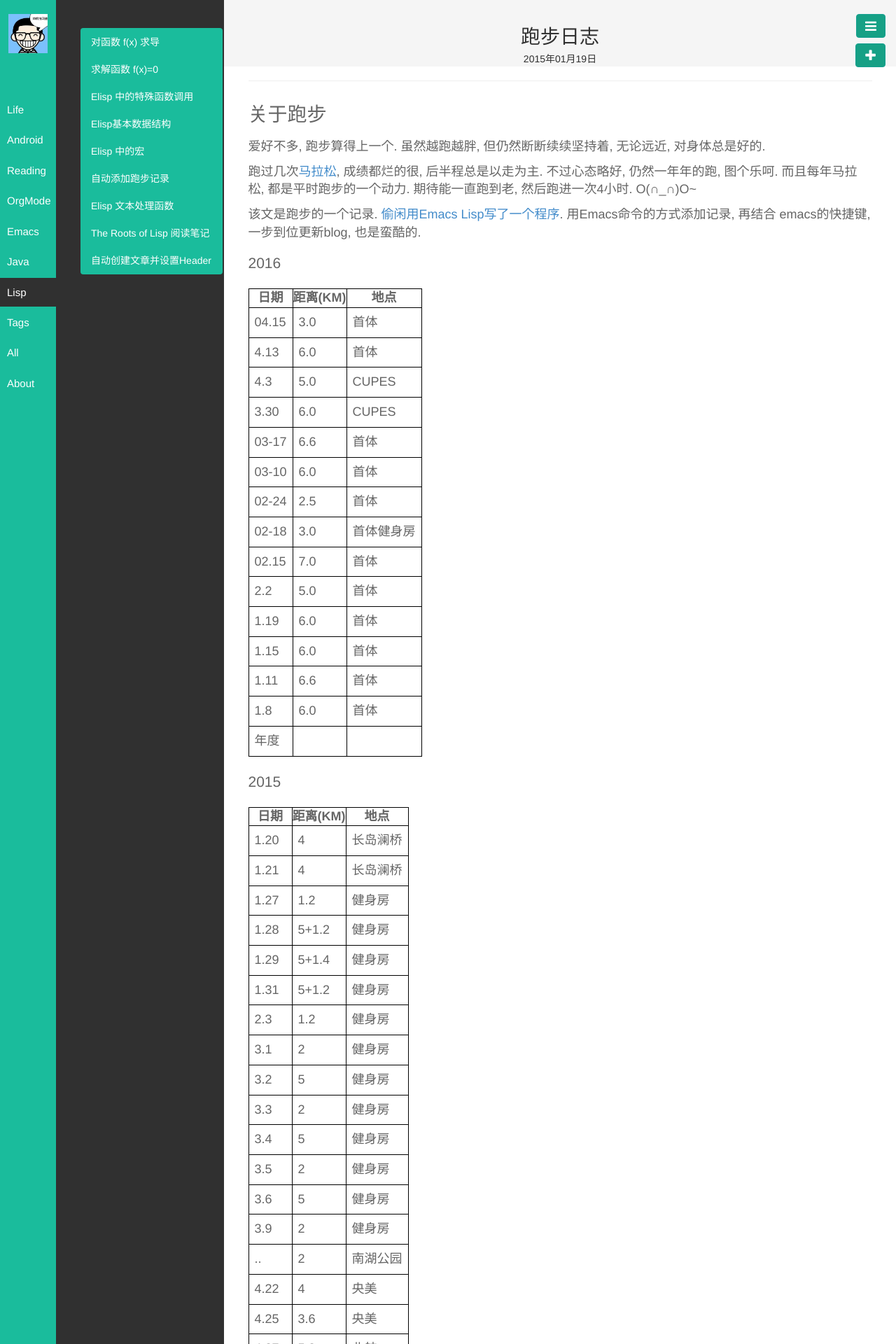
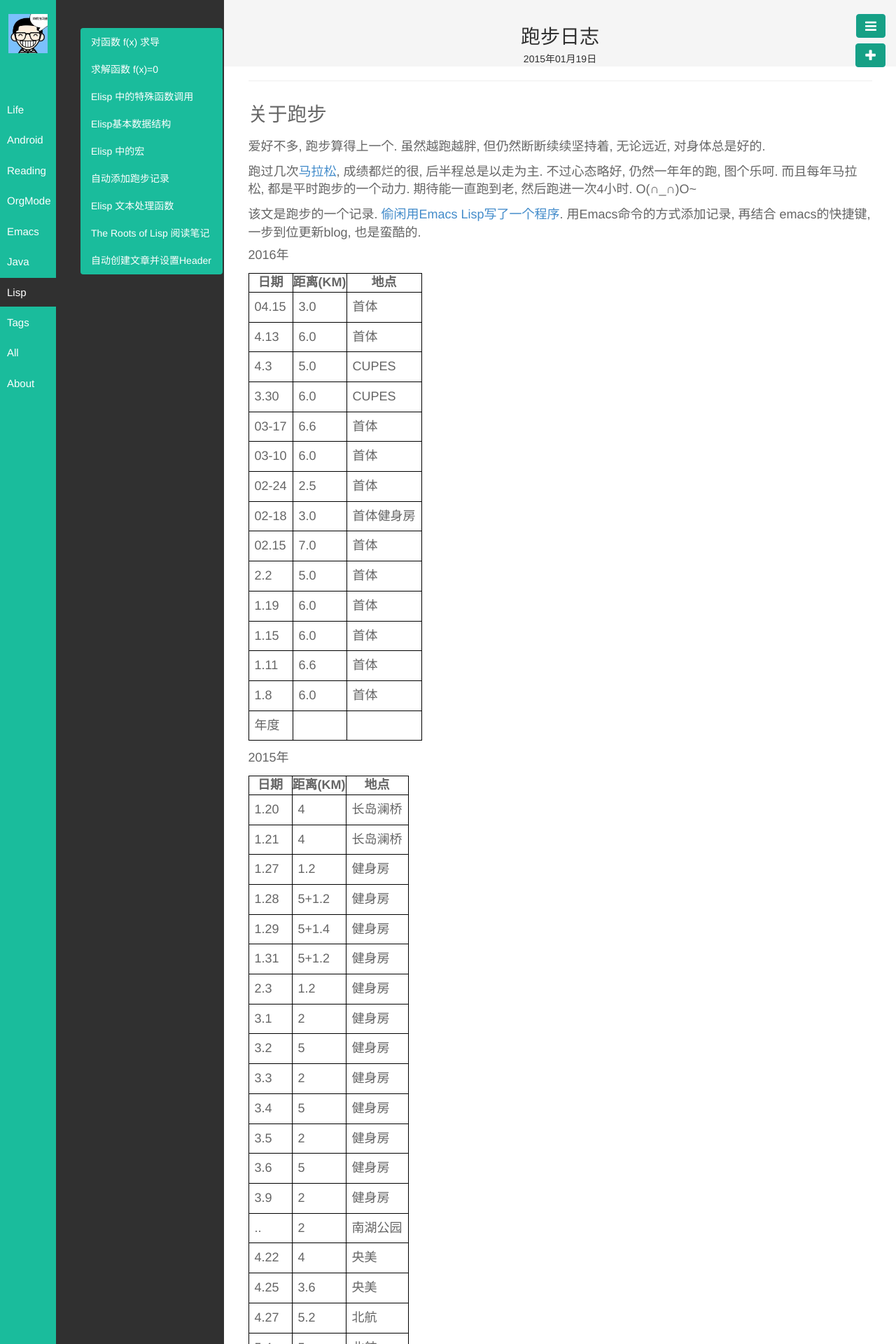
Before and after one commit to byrlx/byrlx.github.io, a Jekyll site: the page built from _posts/Other/2015-01-19-Running-Record.html, in a window 1280 px wide. Shown: the top 1920 px of the page at 70% size. Built offline with Jekyll 4.4.1, drawn with Linux system fonts in a browser that asks for light colours; some of the changed text lies outside the part shown.

Commit message:
update blog

```diff
--- a/_posts/Other/2015-01-19-Running-Record.html
+++ b/_posts/Other/2015-01-19-Running-Record.html
@@ -22,9 +22,9 @@ emacs的快捷键, 一步到位更新blog, 也是蛮酷的.
 </p>
 </div>
 
-<div id="outline-container-orgheadline2" class="outline-3">
-<h3 id="orgheadline2">2016</h3>
-<div class="outline-text-3" id="text-orgheadline2">
+<div id="outline-container-orgheadline2" class="outline-4">
+<h4 id="orgheadline2">2016年</h4>
+<div class="outline-text-4" id="text-orgheadline2">
 <table border="2" cellspacing="0" cellpadding="6" rules="groups" frame="hsides">
 
 
@@ -138,9 +138,9 @@ emacs的快捷键, 一步到位更新blog, 也是蛮酷的.
 </div>
 </div>
 
-<div id="outline-container-orgheadline3" class="outline-3">
-<h3 id="orgheadline3">2015</h3>
-<div class="outline-text-3" id="text-orgheadline3">
+<div id="outline-container-orgheadline3" class="outline-4">
+<h4 id="orgheadline3">2015年</h4>
+<div class="outline-text-4" id="text-orgheadline3">
 <table border="2" cellspacing="0" cellpadding="6" rules="groups" frame="hsides">
 
 
@@ -314,9 +314,9 @@ emacs的快捷键, 一步到位更新blog, 也是蛮酷的.
 </div>
 </div>
 
-<div id="outline-container-orgheadline4" class="outline-3">
-<h3 id="orgheadline4">2014</h3>
-<div class="outline-text-3" id="text-orgheadline4">
+<div id="outline-container-orgheadline4" class="outline-4">
+<h4 id="orgheadline4">2014年</h4>
+<div class="outline-text-4" id="text-orgheadline4">
 <table border="2" cellspacing="0" cellpadding="6" rules="groups" frame="hsides">
 
 
@@ -510,9 +510,9 @@ emacs的快捷键, 一步到位更新blog, 也是蛮酷的.
 </table>
 </div>
 </div>
-<div id="outline-container-orgheadline5" class="outline-3">
-<h3 id="orgheadline5">2013</h3>
-<div class="outline-text-3" id="text-orgheadline5">
+<div id="outline-container-orgheadline5" class="outline-4">
+<h4 id="orgheadline5">2013年</h4>
+<div class="outline-text-4" id="text-orgheadline5">
 <table border="2" cellspacing="0" cellpadding="6" rules="groups" frame="hsides">
 
 
@@ -544,9 +544,9 @@ emacs的快捷键, 一步到位更新blog, 也是蛮酷的.
 </table>
 </div>
 </div>
-<div id="outline-container-orgheadline6" class="outline-3">
-<h3 id="orgheadline6">2012</h3>
-<div class="outline-text-3" id="text-orgheadline6">
+<div id="outline-container-orgheadline6" class="outline-4">
+<h4 id="orgheadline6">2012年</h4>
+<div class="outline-text-4" id="text-orgheadline6">
 <table border="2" cellspacing="0" cellpadding="6" rules="groups" frame="hsides">
 
 
```
Also changed, not shown: org/Other/2015-01-19-Running-Record.org (+5 -5 lines).
